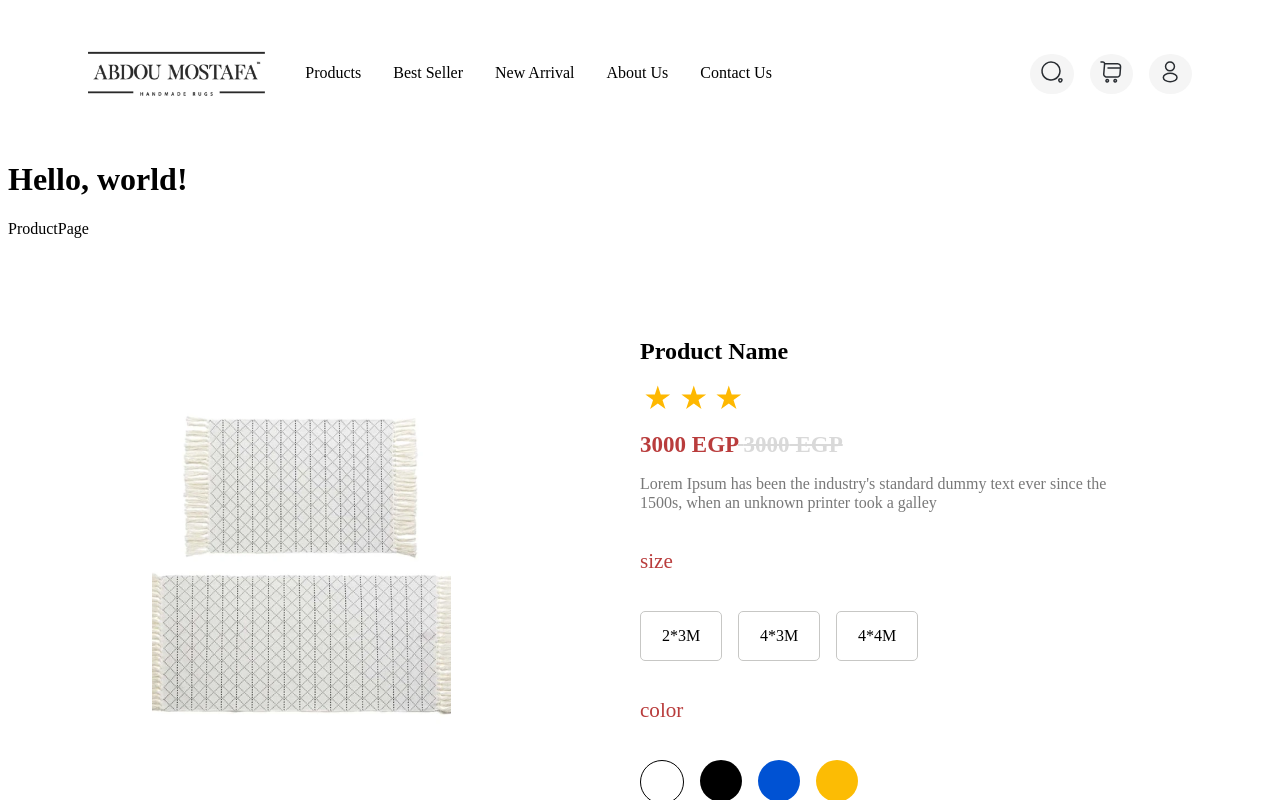
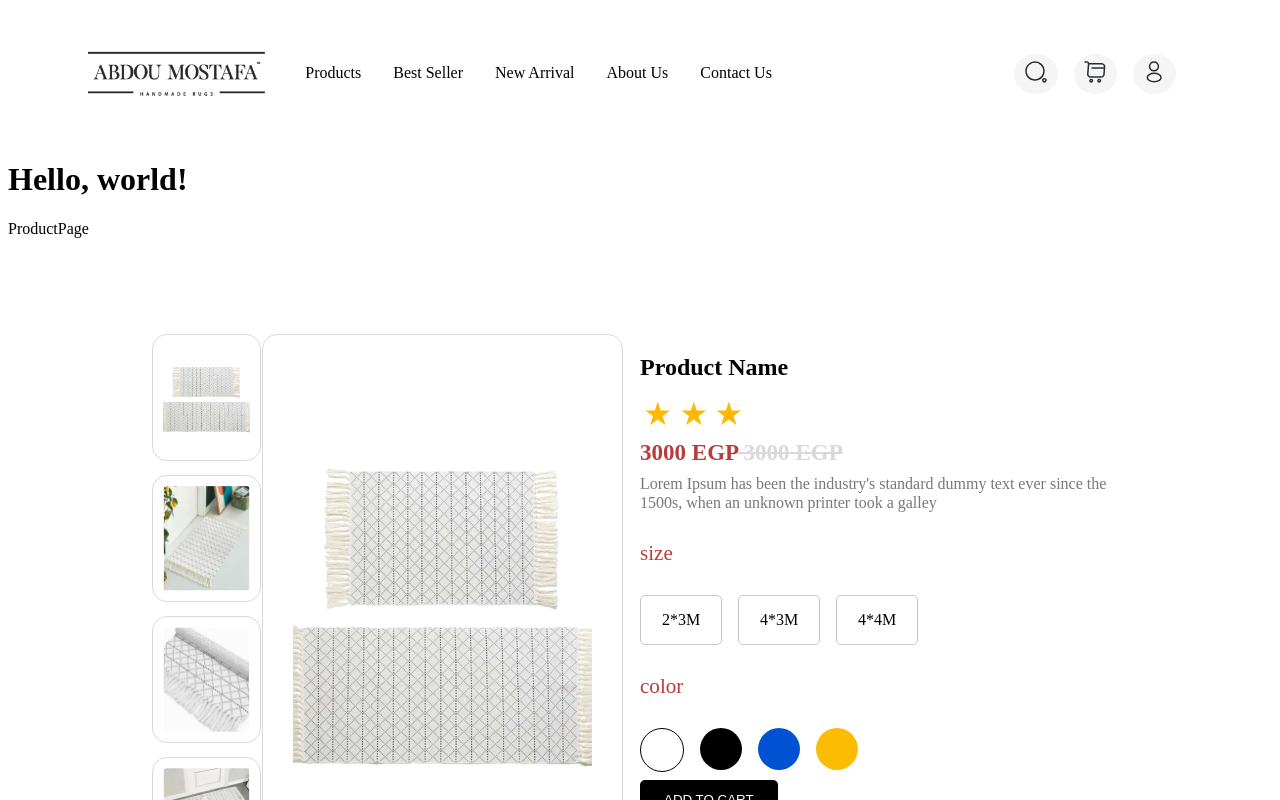
Before and after one commit to m3tesim/Ecommarce-ProductPage, a React (Create React App) app: page / in a window 1280 px wide. Shown: the top 800 px of the page. Built offline with nearby package versions, Linux system fonts and the light colour scheme.

Commit message:
create the gallery view in product description

```diff
--- a/src/components/ProductDetails.jsx
+++ b/src/components/ProductDetails.jsx
@@ -14,8 +14,13 @@ class ProductDetails extends Component {
     }
     return (
       <section className="product-details container">
-        <div>
-          <img src={product.imgURL} alt="product" />
+        <div className="gallery">
+          <div className="side-images">
+            {product?.sideImages?.map((i, index) => (
+              <img className="side-img" key={index} src={i} alt="product" />
+            ))}
+          </div>
+          <img className="main-img" src={product.imgURL} alt="product" />
         </div>
         <div className="product-info">
           <div>
--- a/src/pages/ProductPage.jsx
+++ b/src/pages/ProductPage.jsx
@@ -5,7 +5,7 @@ import { currentProduct } from "../utils/services/data";
 class ProductPage extends Component {
   render() {
     return (
-      <div className="product-page">
+      <div>
         <div>ProductPage</div>
 
         <ProductDetails product={currentProduct} />
--- a/src/styles/App.scss
+++ b/src/styles/App.scss
@@ -18,8 +18,10 @@
 
   .nav-icons {
     display: flex;
-    gap: 1rem;
     place-items: center;
+  }
+  .icon {
+    margin-right: 1rem;
   }
 }
 .icon {
@@ -33,7 +35,7 @@
 
 .card-container {
   display: flex;
-  justify-content: space-evenly;
+  justify-content: space-between;
 
   .card {
     position: relative;
@@ -85,14 +87,13 @@
 
 //other styling
 .container {
-  padding: 5rem 9rem;
+  margin: 6rem 9rem;
 }
 
 .suggest-section {
   display: flex;
   flex-direction: column;
   h2 {
-    margin-left: 1rem;
     font-size: 40px;
 
     font-weight: 500;
@@ -187,11 +188,36 @@
     padding: 0.5rem;
   }
 }
+.gallery {
+  display: grid;
+  grid-template-columns: 1fr 4fr;
+  gap: 1rem;
+  img {
+    border-radius: 15px;
+  }
+  .main-img {
+    border: 0.5px solid $darkGray-color;
+    padding: 35px 30px;
+  }
+  .side-img {
+    border: 0.5px solid $darkGray-color;
+    padding: 10px;
+    margin-bottom: 10px;
+  }
+}
+.side-images {
+  width: 87.336px;
+  height: 105.178px;
+  img {
+    width: 87.336px;
+    height: 105.178px;
+  }
+}
 
 .product-info {
   display: flex;
   flex-direction: column;
-  gap: 1rem;
+  gap: 0.5rem;
 }
 
 .colors-container {
--- a/src/utils/services/data.js
+++ b/src/utils/services/data.js
@@ -3,6 +3,9 @@ import item2 from "../images/item2.png";
 import item3 from "../images/item3.png";
 import item4 from "../images/item4.png";
 import item5 from "../images/item5.png";
+import productImage1 from "../images/productimages1.png";
+import productImage2 from "../images/productimages2.png";
+import productImage3 from "../images/productimages3.png";
 
 export const currentProduct = {
   name: "Product Name",
@@ -11,6 +14,7 @@ export const currentProduct = {
     "Lorem Ipsum has been the industry's standard dummy text ever since the 1500s, when an unknown printer took a galley",
   rating: 3,
   imgURL: item1,
+  sideImages: [item1, productImage1, productImage2, productImage3],
   size: ["2*3M", "4*3M", "4*4M"],
   color: ["#FFFFFF", "#000000", "#0052D3", "#FCBC04"],
 };
```
